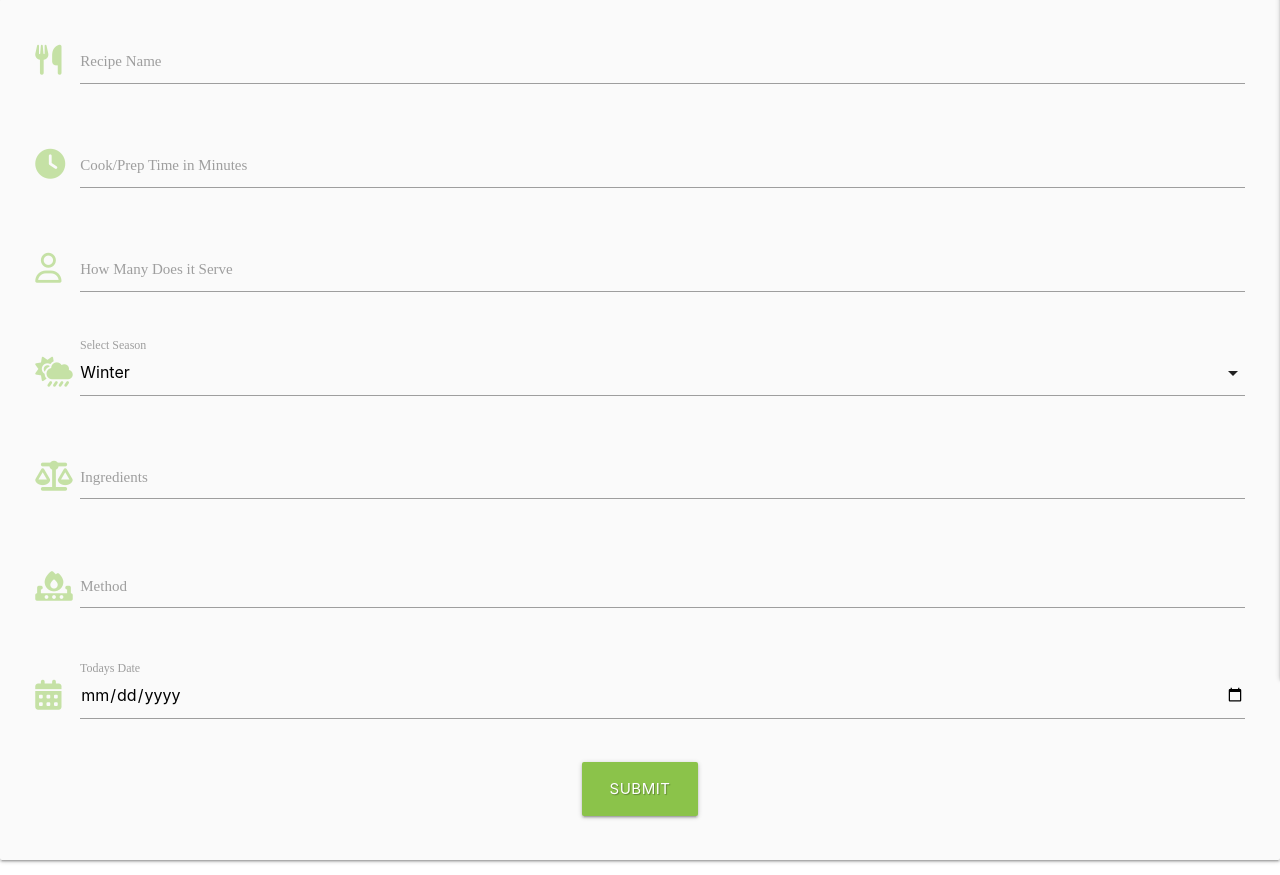
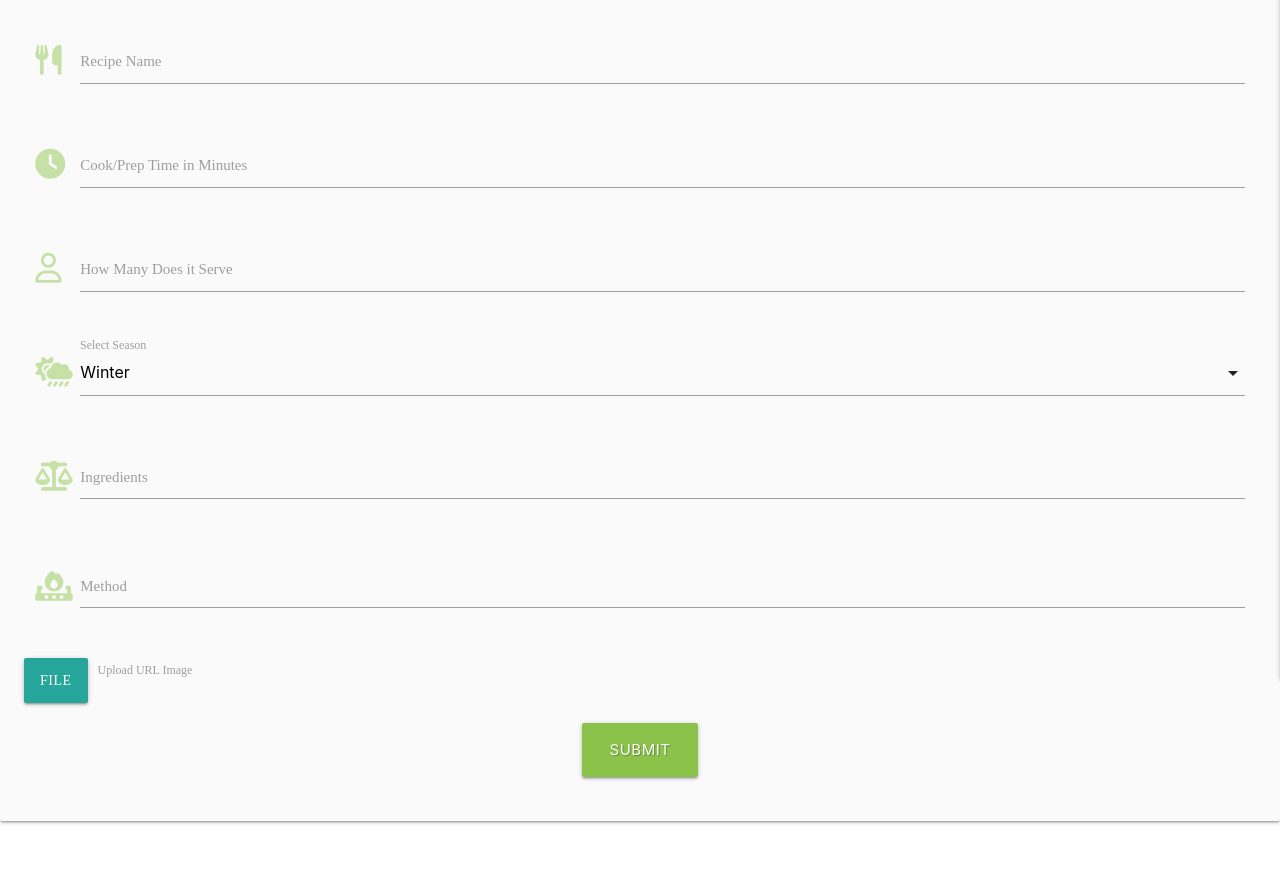
Before and after one commit to DomGambarini/bohemian-mama-pp3, a Flask app: page /add_recipe in a window 1280 px wide. Shown: the part 181-1056 px from the top of the page. After the commit the page ends 1005 px from the top, so only its background shows below. Run offline with Flask 3, Linux system fonts and the light colour scheme; data that the repository does not hold is empty; some libraries are stand-ins or nearby versions.

Commit message:
Add a file upload input field on add-recipe.html. Needs to be styled

```diff
--- a/app.py
+++ b/app.py
@@ -8,9 +8,9 @@ from wtforms.validators import (
     InputRequired, Length, NumberRange, URL, DataRequired)
 from wtforms import (
     StringField, PasswordField, RadioField, IntegerField,
-    SubmitField, SelectField, TextAreaField, DateField)
+    SubmitField, SelectField, TextAreaField, DateField, FileField)
+from flask_pymongo import PyMongo
 from datetime import date
-from flask_pymongo import PyMongo
 from bson.objectid import ObjectId
 from werkzeug.security import generate_password_hash, check_password_hash
 if os.path.exists("env.py"):
@@ -19,11 +19,13 @@ if os.path.exists("env.py"):
 
 app = Flask(__name__)
 
+
 app.config["MONGO_DBNAME"] = os.environ.get("MONGODB_NAME")
 app.config["MONGO_URI"] = os.environ.get("MONGO_URI")
 app.secret_key = os.environ.get("SECRET_KEY")
 app.config['RECAPTCHA_PUBLIC_KEY'] = os.environ.get("RECAPTCHA_PUBLIC_KEY")
 app.config['RECAPTCHA_PRIVATE_KEY'] = os.environ.get("RECAPTCHA_PRIVATE_KEY")
+app.config['UPLOADED_IMAGES_DEST'] = 'uploads/images'
 
 
 mongo = PyMongo(app)
@@ -45,8 +47,7 @@ class addRecipe(FlaskForm):
     method = TextAreaField('Method', validators=[
         InputRequired(), Length(min=30, max=500)])
     submit = SubmitField('Add Recipe')
-    todays_date = DateField(
-        'Todays Date', format='%y-%m-%d', default=date.today(), validators=[])
+    image = FileField('Upload URL Image', validators=[URL()])
     recaptcha = RecaptchaField()
 
 
@@ -58,10 +59,8 @@ def index():
 @app.route('/add_recipe', methods=['GET', 'POST'])
 def add_recipe():
     form = addRecipe()
-    seasons = mongo.db.seasons.find().sort("season_name", 1)
     if form.validate_on_submit():
-        return '<h2>You have successfully added your {} recipe!'.format(
-            form.recipe_Name.data, seasons=seasons)
+        mongo.db.season.insert_one()
     return render_template('add-recipe.html', form=form)
 
 
--- a/templates/add-recipe.html
+++ b/templates/add-recipe.html
@@ -6,6 +6,7 @@
   class="col s12"
   method="POST"
   action="{{ url_for('add_recipe') }}"
+  enctype="multipart/form-data"
 >
   {{ form.csrf_token }}
 
@@ -67,13 +68,18 @@
     </div>
   </div>
 
-<!-------Date------->
+
+<!-------Upload File------->
 <div class="row">
-    <div class="input-field col s12">
-        <i class="fas fa-calendar-alt prefix light-green-text text-lighten-3"></i>
-        {{ form.todays_date(class="datepicker validate") }}
-        {{ form.todays_date.label(class="active") }}
-
+    <div class="file-field input-field">
+        <div class="btn">
+            <span>File</span>
+            {{ form.image }}
+        </div>
+        <div class="file-path-wrapper">
+            {{ form.image.label }}
+            {{ form.image(class="file-path validate") }}
+        </div>
     </div>
 </div>
 
```
